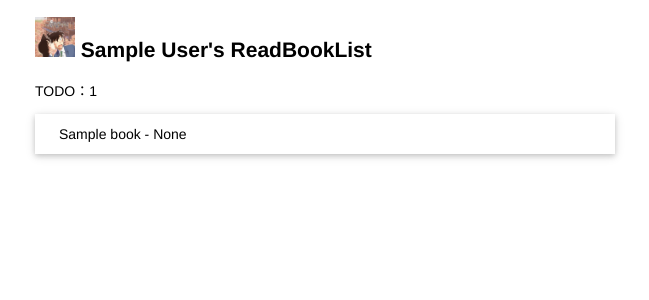
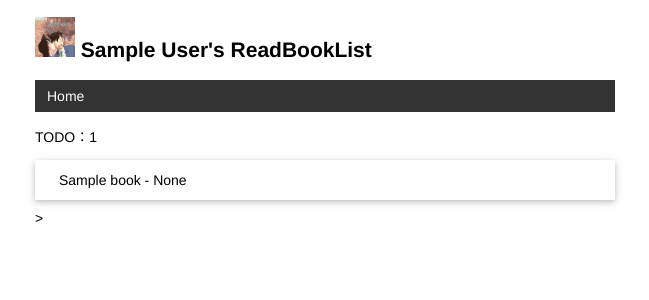
Before and after one commit to sjxiang/ReadBookList, a Flask app: page / in a window 1280 px wide. Shown: the top 300 px of the page, without its empty margins (315-964 px from the left). Run offline with Flask 2, Linux system fonts and the light colour scheme; tables that the repository leaves empty hold one stand-in row (values such as "Sample post").

Commit message:
模板继承

```diff
--- a/static/style.css
+++ b/static/style.css
@@ -33,3 +33,25 @@ footer {
 .book-list li:hover {
     background-color: #f8f9fa;
 }
+
+
+nav ul {
+    list-style-type: none;
+    margin: 0;
+    padding: 0;
+    overflow: hidden;
+    background-color: #333;
+}
+nav li {
+    float: left;
+}
+nav li a {
+    display: block;
+    color: white;
+    text-align: center;
+    padding: 8px 12px;
+    text-decoration: none;
+}
+nav li a:hover {
+    background-color: #111;
+}
--- /dev/null
+++ b/templates/base.html
@@ -0,0 +1,25 @@
+<!DOCTYPE html>
+<html lang="en">
+<head>
+    {% block head %}
+    <meta charset="UTF-8">
+    <meta name="viewport" content="width=device-width, initial-scale=1.0">
+    <title>{{ user.name }}'s 读书清单</title>
+    <link rel="icon" href="{{ url_for('static', filename='superman.ico') }}">
+    <link rel="stylesheet" href="{{ url_for('static', filename='style.css') }}" type="text/css">
+    {% endblock %}
+</head>
+<body>
+    <h2>
+        <img alt="goo" class="goo" src="{{ url_for('static', filename='images/goo.jpg')}}">
+        {{ user.name }}'s ReadBookList
+    </h2>
+
+    <nav>
+        <ul>
+            <li><a href="{{ url_for('index') }}">Home</a></li>
+        </ul>
+    </nav>
+    {% block content %}{% endblock %}
+</body>
+</html>>
--- a/templates/index.html
+++ b/templates/index.html
@@ -1,17 +1,6 @@
-<!DOCTYPE html>
-<html lang="en">
-<head>
-    <meta charset="UTF-8">
-    <title>{{ user.name }}'s 读书清单</title>
-    <link rel="icon" href="{{ url_for('static', filename='superman.ico') }}">
-    <link rel="stylesheet" href="{{ url_for('static', filename='style.css') }}" type="text/css">
+{% extends 'base.html' %}
 
-</head>
-<body>
-    <h2>
-        <img alt="goo" class="goo" src="{{ url_for('static', filename='images/goo.jpg')}}">
-        {{ user.name }}'s ReadBookList
-    </h2>
+{% block content %}
 
 {# 使用 length 过滤器获取 book 变量的长度 #}
 <p>TODO：{{ books|length }}</p>
@@ -20,5 +9,4 @@
         <li>{{ book.title }} - {{ book.type }}</li>
     {% endfor %}
 </ul>
-</body>
-</html>
+{% endblock %}
```
Lines whose indentation alone changed are shown as unchanged.
